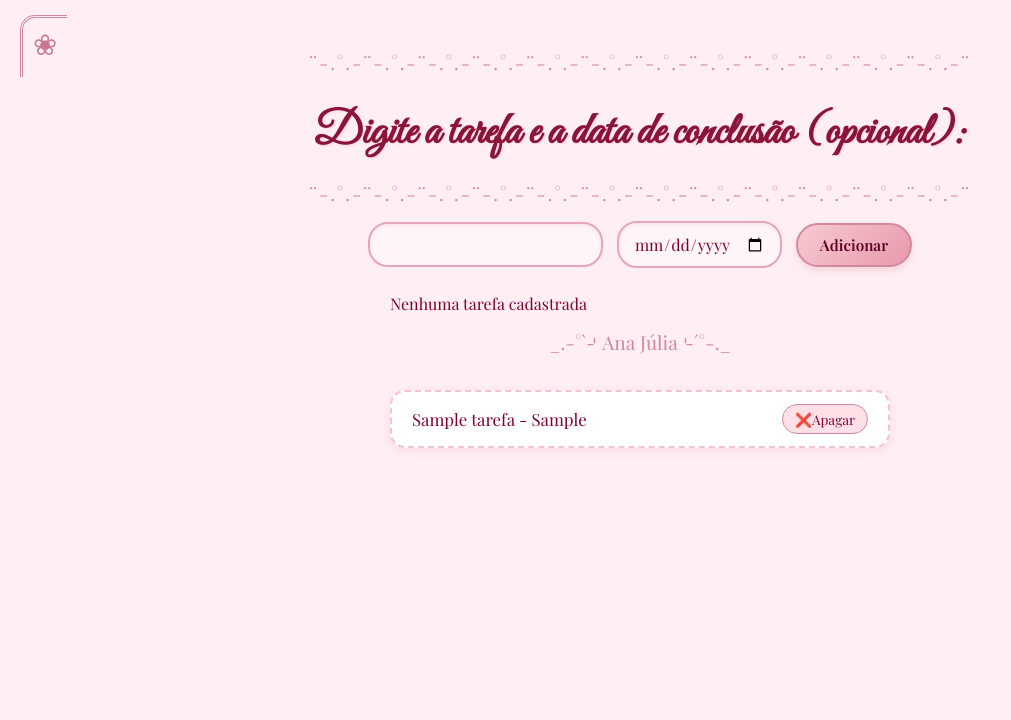
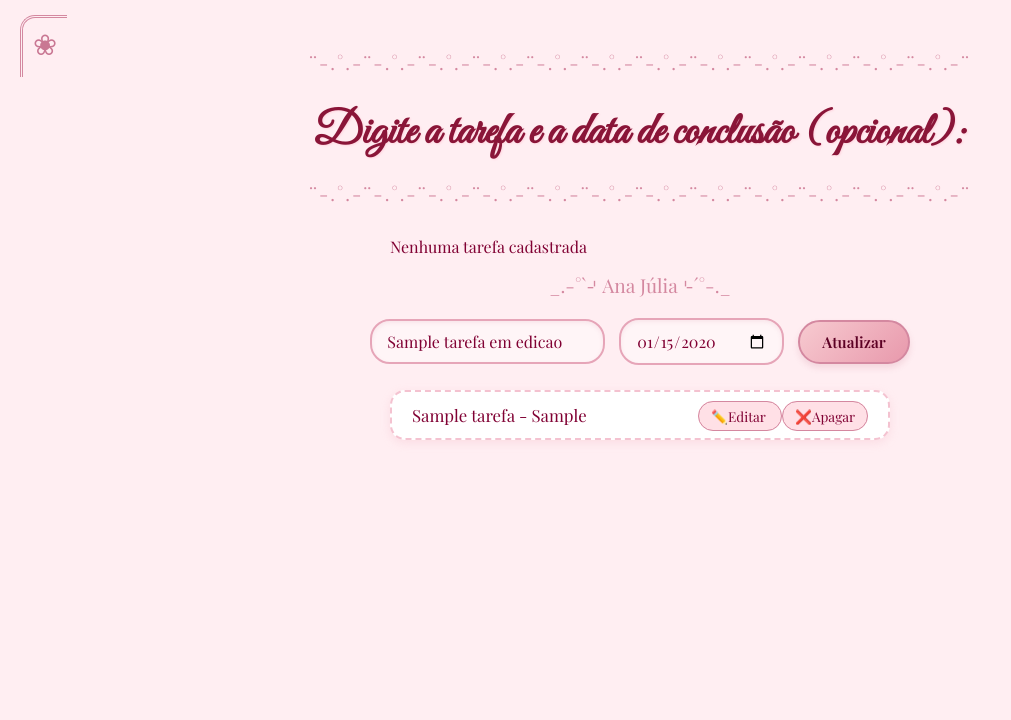
Before and after one commit to SiqAna/tarefas_MVC, a Flask app: template src/tarefas/templates/base.html in a window 1280 px wide. Shown: the top 720 px of the page, without its empty margins (0-1011 px from the left). Run offline with Flask 3, Linux system fonts and the light colour scheme; the template is opened without the code that fills it: most values are stand-ins (such as "Sample title", 1, 10 or a date in 2020); some web fonts are replaced.

Commit message:
Adicionando a funcionalidade de editar tarefas

```diff
--- a/src/tarefas/app.py
+++ b/src/tarefas/app.py
@@ -1,7 +1,6 @@
-from tarefas.models.database import init_db
-
 from flask import Flask, redirect, render_template, request, url_for
 
+from tarefas.models.database import init_db
 from tarefas.models.tarefa import Tarefa_classe
 
 app = Flask(__name__)
@@ -18,13 +17,15 @@ def home():
     if request.method == 'POST':
         titulo_form = request.form['tituloTarefa'] # casa com o  nome do input no form
         data_conclusao_form = request.form['dataConclusao'] # casa com o nome do input no form
-
         data_corrigida = data_conclusao_form or None
 
         # Instanciamos uma nova tarefa com os dados recebidos do form
         tarefa = Tarefa_classe(titulo=titulo_form, data_conclusao=data_corrigida)
 
-        # Salvamos a tarefa
+        # Editar a tarefa
+
+        tarefa.editarTarefa()
+
         tarefa.salvarTarefa()
 
         return redirect(url_for('home'))
@@ -42,5 +43,30 @@ def apagar_id_especificado(id):
     Tarefa_classe.apagarTarefa(id)
     return redirect(url_for('home'))
 
+@app.route('/edit/<int:id>', methods=['GET', 'POST'])
+def editar_tarefa(id):
+    if request.method == 'POST':
+        titulo_form = request.form['tituloTarefa']
+        data_conclusao_form = request.form['dataConclusao']
+        data_corrigida = data_conclusao_form or None
+
+        tarefa = Tarefa_classe(
+            id=id,
+            titulo=titulo_form,
+            data_conclusao=data_corrigida
+            )
+        tarefa.editarTarefa()
+
+        return redirect(url_for('home'))
+
+    tarefas = Tarefa_classe.listarTarefas()
+    tarefa_atual = Tarefa_classe.carregarPorId(id)
+
+    return render_template('base.html',
+        titulo_da_pagina ='Home',
+        tarefas_da_pagina = tarefas,
+        tarefa_em_edicao = tarefa_atual)
+
+
 if __name__ == '__main__':
     app.run()
--- a/src/tarefas/data/tarefas.sql
+++ b/src/tarefas/data/tarefas.sql
@@ -4,7 +4,7 @@ CREATE DATABASE IF NOT EXISTS `tarefas`;
 USE `tarefas`;
 
 CREATE TABLE IF NOT EXISTS `tarefas`(
-    `id_tarefas` INT NOT NULL PRIMARY KEY,
-    `titulo_tarefa` VARCHAR(100) NOT NULL,
-    `data_conclusão` DATETIME NULL
+    `id_tarefas` INT NOT NULL PRIMARY KEY ON UPDATE CASCADE,
+    `titulo_tarefa` VARCHAR(100) NOT NULL ON UPDATE CASCADE,
+    `data_conclusão` DATETIME NULL ON UPDATE CASCADE
 );
--- a/src/tarefas/models/database.py
+++ b/src/tarefas/models/database.py
@@ -1,8 +1,10 @@
+from os import getenv
 from pathlib import Path
-from mysql.connector import Error
+
 import mysql.connector as mc
 from dotenv import load_dotenv
-from os import getenv
+from mysql.connector import Error
+
 
 class Database:
     """
--- a/src/tarefas/templates/base.html
+++ b/src/tarefas/templates/base.html
@@ -6,7 +6,7 @@
     <h3>
 ¨-.°.-¨-.°.-¨-.°.-¨-.°.-¨-.°.-¨-.°.-¨-.°.-¨-.°.-¨-.°.-¨-.°.-¨-.°.-¨-.°.-¨
     </h3>
-    <title>{{titulo}}</title>
+    <title>{{titulo_da_pagina}}</title>
     <link rel="stylesheet" href="{{ url_for('static', filename='style.css') }}">
 </head>
 <body>
@@ -14,23 +14,36 @@
     <h3>
 ¨-.°.-¨-.°.-¨-.°.-¨-.°.-¨-.°.-¨-.°.-¨-.°.-¨-.°.-¨-.°.-¨-.°.-¨-.°.-¨-.°.-¨
     </h3>
-    <form method="POST">
-        <input type="text" id="tituloTarefa" name="tituloTarefa">
-        <input type="date" id="dataConclusao" name="dataConclusao">
-        <button type="submit">Adicionar</button>
-    </form>
     <!--><output id="listaTarefas">Nenhuma tarefa cadastrada</output>
     <!-->
     <p>
    _.-°`⌏Ana Júlia⌎´°-._
             </p>
 
-    <ul>
-        {% for tarefa in tarefas_da_pagina %}
-        <li>{{ tarefa.titulo_tarefa }} - {{ tarefa.data_conclusão }}
-            <a href="{{ url_for('apagar_id_especificado', id = tarefa.id_tarefas) }}">❌Apagar</a></li>
-            {% endfor %}
-        <ul>
+<form method="POST">
+    <input type="text" id="tituloTarefa" name="tituloTarefa"
+    value="{{ tarefa_em_edicao.titulo if tarefa_em_edicao else '' }}">
+    <input type="date" id="dataConclusao" name="dataConclusao"
+    value="{{ tarefa_em_edicao.data_conclusao.strftime('%Y-%m-%d')
+    if tarefa_em_edicao and tarefa_em_edicao.data_conclusao else '' }}">
+        <button type="submit">
+            {{ 'Atualizar' if tarefa_em_edicao else 'Adicionar' }}
+        </button>
+</form>
+<ul>
+    {% for tarefa in tarefas_da_pagina %}
+    <li>{{ tarefa.titulo_tarefa }} - {{ tarefa.data_conclusão }}
+        <div>
+            <a href="{{ url_for('editar_tarefa', id=tarefa.id_tarefas) }}">
+                ✏️Editar
+            </a>
+            <a href="{{ url_for('apagar_id_especificado', id = tarefa.id_tarefas) }}">
+                ❌Apagar
+            </a>
+        </div>
+    </li>
+    {% endfor %}
+</ul>
     <!--<script>
         // Aplicação MVC (Modelagem-Visualização-Controle)
 
```
Also changed, not shown: src/tarefas/models/tarefa.py (+27 -4 lines).
